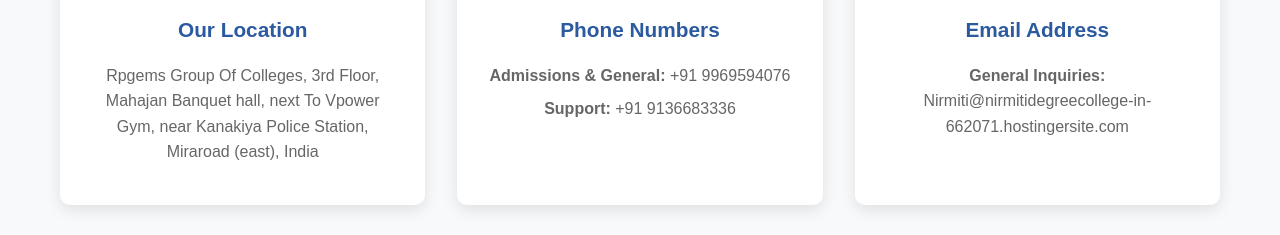
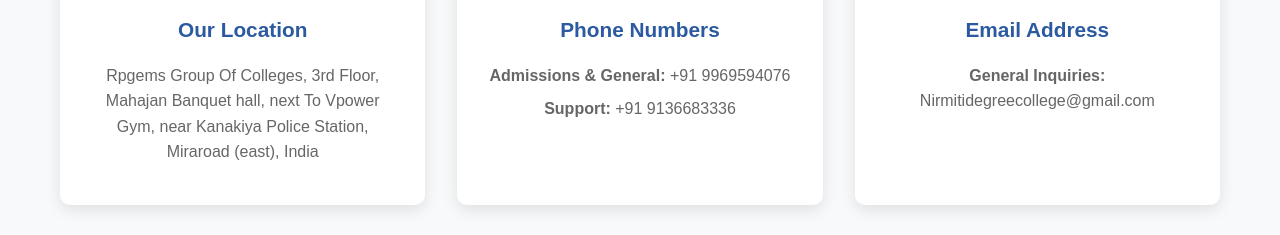
Before and after one commit to Kruti567/college_website_2, a plain HTML site: page contact.html in a window 1280 px wide. Shown: the part 565-800 px from the top of the page. Drawn offline with Linux system fonts and the light colour scheme.

Commit message:
updated enquiry and contact pages

```diff
--- a/contact.html
+++ b/contact.html
@@ -39,7 +39,7 @@
                 <div class="contact-card">
                     <div class="contact-icon">✉️</div>
                     <h3>Email Address</h3>
-                    <p><strong>General Inquiries:</strong> Nirmiti@nirmitidegreecollege-in-662071.hostingersite.com</p>
+                    <p><strong>General Inquiries:</strong> Nirmitidegreecollege@gmail.com</p>
                 </div>
             </div>
         </div>
```
Also changed, not shown: Enquiry.html (+1 -1 lines).
